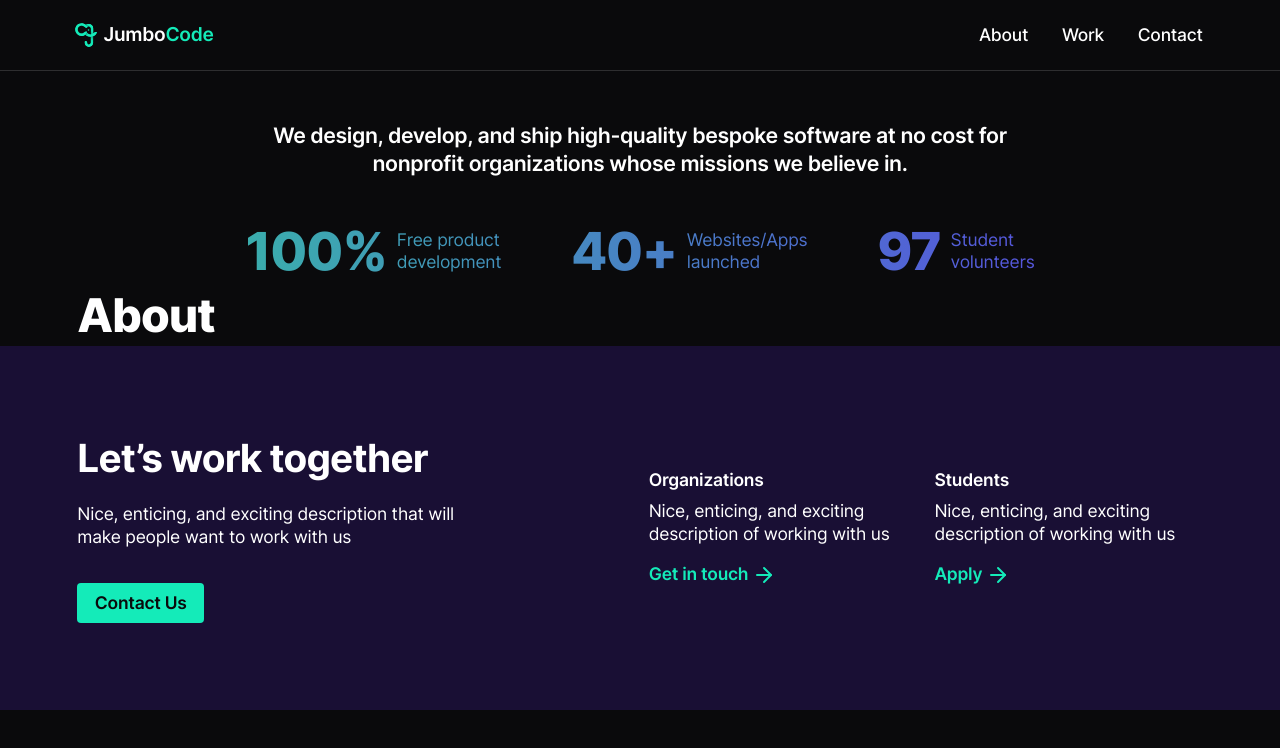
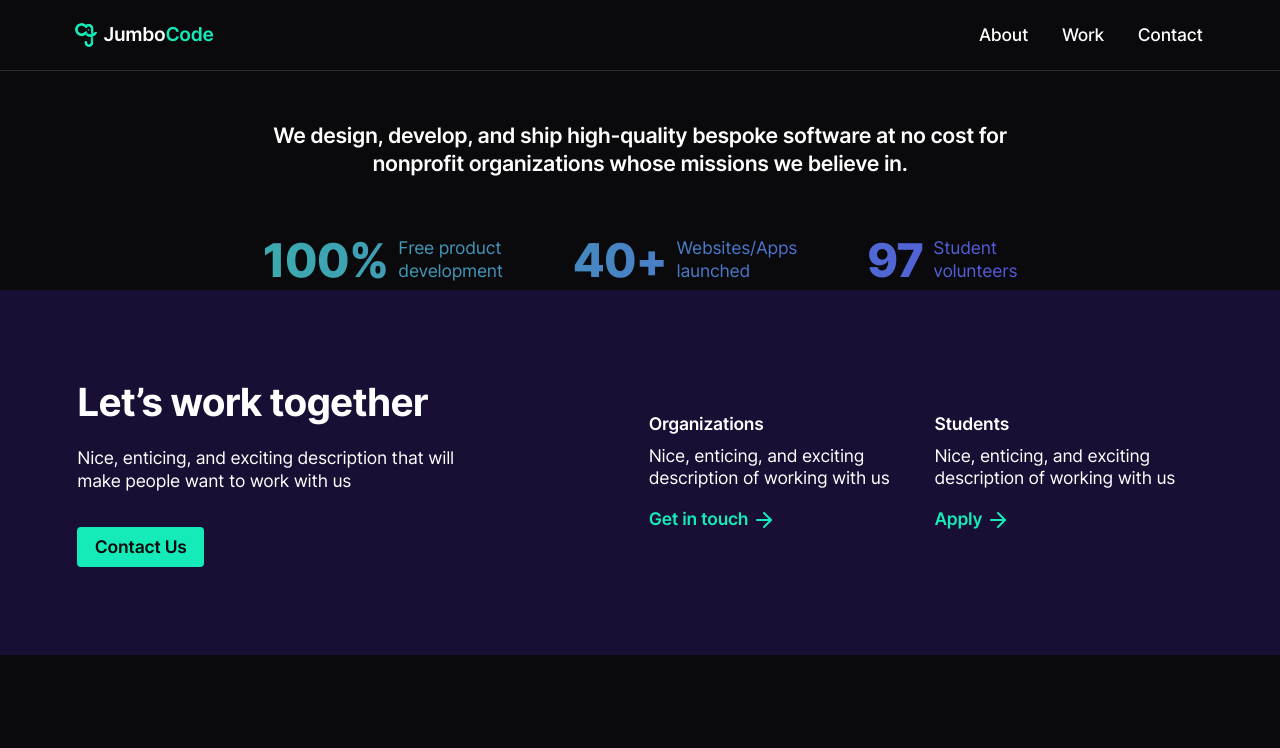
Before and after one commit to JumboCode/jumbocode.org-2023, a Next.js app: page /about in a window 1280 px wide. Shown: the top 748 px of the page. Built offline with nearby package versions, Linux system fonts and the light colour scheme.

Commit message:
Lint fixes & minor semantic updates

```diff
--- a/src/components/Header/Header.jsx
+++ b/src/components/Header/Header.jsx
@@ -14,9 +14,9 @@ export default function Header() {
         for nonprofit organizations whose missions we believe in.
       </h3>
       <div className={classNames(cx('stats'))}>
-        <StatBlock number="100" char="%"  description={"Free product\ndevelopment"} />
-        <StatBlock number="40" char="+" description={"Websites/Apps\nlaunched"} />
-        <StatBlock number="97" char="" description={"Student\nvolunteers"} />
+        <StatBlock number={100} char="%" description={<>Free product<br />development</>} />
+        <StatBlock number={40} char="+" description={<>Websites/Apps<br />launched</>} />
+        <StatBlock number={97} char="" description={<>Student<br />volunteers</>} />
       </div>
     </div>
   );
--- a/src/components/Header/Header.module.scss
+++ b/src/components/Header/Header.module.scss
@@ -9,16 +9,18 @@
 
 .stats {
   display: flex;
-  flex-wrap: wrap;
-  justify-content: center;
-  // width: 50rem;
-  column-gap: 4rem;
-
-  background-image: linear-gradient(90deg, #32C89E, #5E3BEB);
+  gap: 4rem;
+  background-image: linear-gradient(to right, #32C89E, #5E3BEB);
   background-attachment: fixed;
   background-clip: text;
   background-color: #32C89E;
   color: transparent;
+  margin-top: 3rem;
+
+  @include utils.media-mobile {
+    flex-direction: column;
+    gap: 2rem;
+  }
 }
 
 
--- a/src/components/StatBlock/StatBlock.jsx
+++ b/src/components/StatBlock/StatBlock.jsx
@@ -5,45 +5,45 @@ import classNames from 'classnames/bind';
 import styles from './StatBlock.module.scss';
 const cx = classNames.bind(styles);
 
-//for incrementation
-const easeOutQuad = t => t * (2 - t); // easing function
+// for incrementation
+const easeOutQuad = (t) => t * (2 - t); // easing function
 const frameDuration = 1000 / 60;
 
-//based on James Shakespeare's implementation
-const IncrementToNum = ( { children, duration = 8000 } ) => {
-    const countTo = parseInt(children, 10);
-    const [ count, setCount ] = useState(0);
+// based on James Shakespeare's implementation
+const IncrementToNum = ({ countTo, duration = 8000 }) => {
+  const [count, setCount] = useState(0);
 
-    useEffect ( () => {
+  useEffect(() => {
     let frame = 0;
     const totalFrames = Math.round(duration / frameDuration);
 
-        const counter = setInterval ( () => {
-            frame++;
-            const progress = easeOutQuad(frame / totalFrames );
+    const counter = setInterval(() => {
+      frame += 1;
+      const progress = easeOutQuad(frame / totalFrames);
       setCount(countTo * progress);
 
       if (frame === totalFrames) {
         clearInterval(counter);
       }
-        })
-    }, [] );
+    });
+  }, [countTo, duration]);
 
   return Math.floor(count);
-}
+};
 
 export default function StatBlock({ number, char, description }) {
-
-  let countNumber = 0;
-
   return (
     <div className={cx('base')}>
-      <h1 className={cx('number')}><IncrementToNum>{number}</IncrementToNum>{char}</h1>
+      <div className={cx('number')}>
+        <IncrementToNum countTo={number} />
+        {char}
+      </div>
       <p className={cx('description')}>{description}</p>
     </div>
   );
 }
 StatBlock.propTypes = {
-  number: PropTypes.string.isRequired,
-  description: PropTypes.string.isRequired,
+  number: PropTypes.number.isRequired,
+  char: PropTypes.node.isRequired,
+  description: PropTypes.node.isRequired,
 };
--- a/src/components/StatBlock/StatBlock.module.scss
+++ b/src/components/StatBlock/StatBlock.module.scss
@@ -2,21 +2,18 @@
 
 .base {
   display: flex;
-
   text-align: left;
-  padding-top: 5vh;
-
-  // background-color: red;
+  justify-content: center;
 
   .number {
     font-size: 3em;
+    @include utils.type-h1;
   }
 
   .description {
     text-align: left;
     padding-left: 10px;
-    margin: auto;
-    // width: 9rem;
+    margin: auto 0;
     white-space: pre-wrap;
   }
 }
--- a/src/pages/about.jsx
+++ b/src/pages/about.jsx
@@ -7,7 +7,6 @@ export default function AboutPage() {
   return (
     <div>
       <Header />
-      <h1>About</h1>
       <ContactUs />
     </div>
   );
```
Lines whose indentation alone changed are shown as unchanged.
